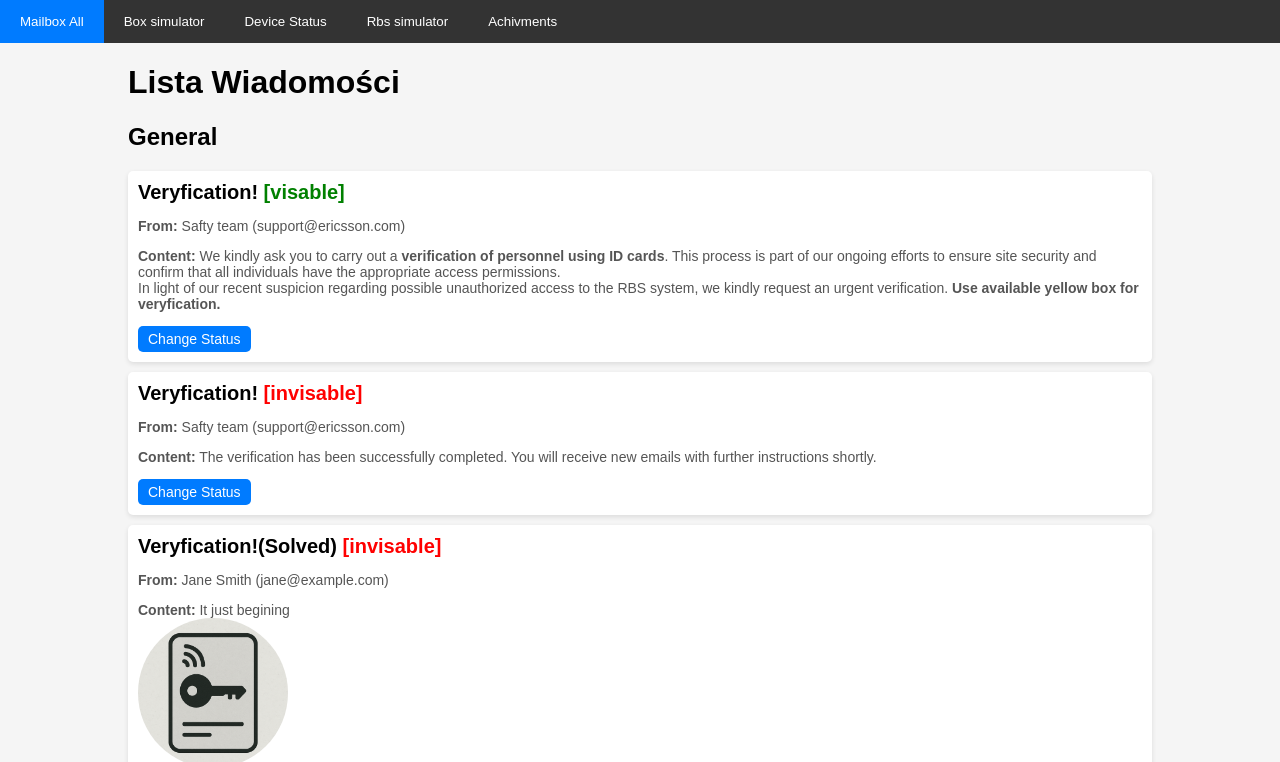
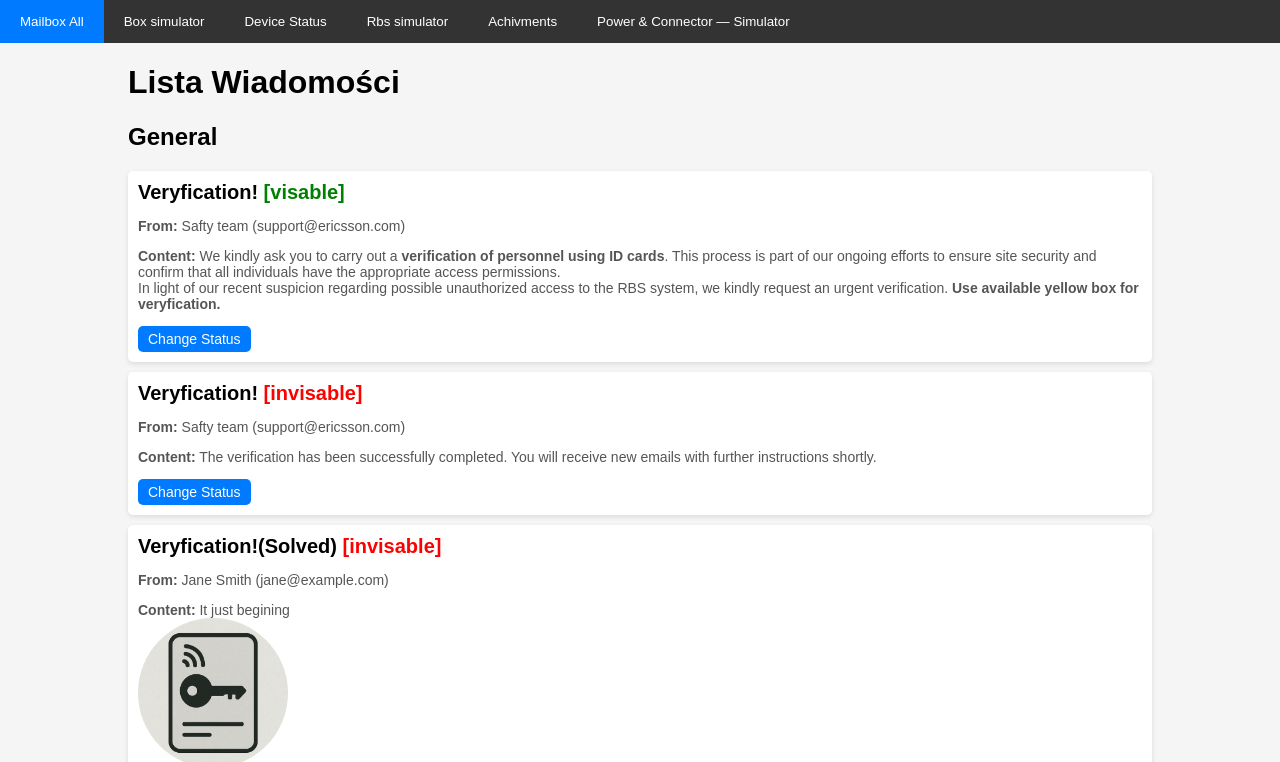
Before and after one commit to krystianpawlik/escapeRoomWebPhp, a PHP site: page /admin.php in a window 1280 px wide. Shown: the top 762 px of the page. Run offline with PHP 8.4, Linux system fonts and the light colour scheme.

Commit message:
add router and power handling

```diff
--- a/public/admin.php
+++ b/public/admin.php
@@ -48,6 +48,7 @@
   <button class="tab" onclick="showTab('frame3', this)">Device Status</button>
   <button class="tab" onclick="showTab('frame4', this)">Rbs simulator</button>
   <button class="tab" onclick="showTab('frame5', this)">Achivments</button>
+  <button class="tab" onclick="showTab('frame6', this)">Power & Connector — Simulator</button>
 </div>
 
 <div class="iframe-container">
@@ -56,6 +57,7 @@
   <iframe id="frame3" src="device_status.php"></iframe>
   <iframe id="frame4" src="rbs_simulator.php"></iframe>
   <iframe id="frame5" src="achivments.php"></iframe>
+  <iframe id="frame6" src="router_power.php"></iframe>
 </div>
 
 <script>
--- a/public/database_api.php
+++ b/public/database_api.php
@@ -112,7 +112,7 @@ $rbsStates = ["idle", "power", "connected", "buring", "weglan_lizard" , "monitor
 
 if ($resultDevices == 0) {
     $time = time();
-    $devices = ['box', 'lamp', 'raspberry1', 'raspberry2', 'rbs'];
+    $devices = ['box', 'lamp', 'raspberry1', 'raspberry2', 'rbs', "power_connector", "router"];
 
     $stmt = $db->prepare('INSERT INTO devices (name, last_seen, state) VALUES (:name, :time, :state)');
 
@@ -741,6 +741,62 @@ function handleMailboxPost($db, $data) {
 
 }
 
+function handlePowerConnectorPost($db, $data) {
+    $values = $data['value'];
+    $splitValues = explode(" ", $values);
+    switch ($splitValues[0]) {
+        case "power_sucesfull":
+            // setVisableById($db, XXX);
+            updateDeviceState($db, "power_connector", "power_sucesfull");
+            echo "power_sucesfull";
+            break;
+        case "power_wrong":
+            // setVisableById($db, XXX);
+            updateDeviceState($db, "power_connector", "power_wrong");
+            echo "power_wrong";
+            break;
+        case "idle":
+            updateDeviceState($db, "power_connector", "idle");
+            echo "idle";
+            break;
+        case "alive":
+            updateDeviceTime($db, "power_connector");
+            echo "alive";
+            break;
+        default:
+            echo "defult action";
+            break;
+    }
+}
+
+function handleRouterPost($db, $data) {
+    $values = $data['value'];
+    $splitValues = explode(" ", $values);
+    switch ($splitValues[0]) {
+        case "firewall_connected":
+            // setVisableById($db, XXX);
+            updateDeviceState($db, "router", "firewall_connected");
+            echo "firewall_connected";
+            break;
+        case "firewall_disconnected":
+            // setVisableById($db, XXX);
+            updateDeviceState($db, "router", "firewall_disconnected");
+            echo "firewall_disconnected";
+            break;
+        case "idle":
+            updateDeviceState($db, "router", "idle");
+            echo "idle";
+            break;
+        case "alive":
+            updateDeviceTime($db, "router");
+            echo "alive";
+            break;
+        default:
+            echo "defult action";
+            break;
+    }
+}
+
 //   <button onclick="sendValue(this)">idle</button>
 //   <button onclick="sendValue(this)">connected</button>
 //   <button onclick="sendValue(this)">power</button>
@@ -819,6 +875,12 @@ if ($_SERVER["REQUEST_METHOD"] === "POST") {
         case "rbs_simulator":
             handleRbsSimulatorPost($db, $data);
             break;
+        case "power_connector":
+            handlePowerConnectorPost($db, $data);
+            break;
+        case "router":
+            handleRouterPost($db, $data);
+            break;
         default:
             echo "action not recognised";
             break;
--- /dev/null
+++ b/public/router_power.php
@@ -0,0 +1,77 @@
+<!DOCTYPE html>
+<html lang="pl">
+<head>
+  <meta charset="UTF-8">
+  <title>POST z JavaScript</title>
+  <style>
+    #button-container {
+      display: flex;
+      flex-direction: column;
+      gap: 10px;
+      max-width: 300px;
+    }
+
+    button {
+      padding: 10px 20px;
+      font-size: 16px;
+      border: none;
+      background-color: #007BFF;
+      color: white;
+      border-radius: 5px;
+      cursor: pointer;
+      width: 100%;
+    }
+
+    button:hover {
+      background-color: #0056b3;
+    }
+  </style>
+</head>
+<body>
+  <h1>Power & Connector — Simulator</h1>
+  <div id="button-container"></div>
+
+  <div id="result">Wynik akcji: brak</div>
+  <script>
+    const actions = [
+      { action: "power_connector", value: "power_sucesfull" },
+      { action: "power_connector", value: "power_wrong" },
+      { action: "power_connector", value: "alive" },
+      { action: "power_connector", value: "idle" },
+      { action: "router", value: "firewall_connected" },
+      { action: "router", value: "firewall_disconnected" },
+      { action: "router", value: "idle" },
+      { action: "router", value: "alive" },
+    ];
+
+    const container = document.getElementById("button-container");
+
+    actions.forEach(item => {
+      const btn = document.createElement("button");
+      btn.textContent = `${item.action}:${item.value}`;
+
+      btn.addEventListener("click", () => {
+
+        fetch('database_api.php', {
+                method: 'POST',
+                headers: { 'Content-Type': 'application/json' },
+                body: JSON.stringify({
+                action: item.action,
+                value: item.value
+                })
+            })
+            .then(res => res.text())
+            .then(data => {
+                document.getElementById("result").textContent = item.action + " " +item.value + " Odpowiedz:" + data;
+            })
+            .catch(err => {
+                document.getElementById("result").textContent = `❌ Błąd: ${err}`;
+            });
+
+      });
+
+      container.appendChild(btn);
+    });
+  </script>
+</body>
+</html>
```
